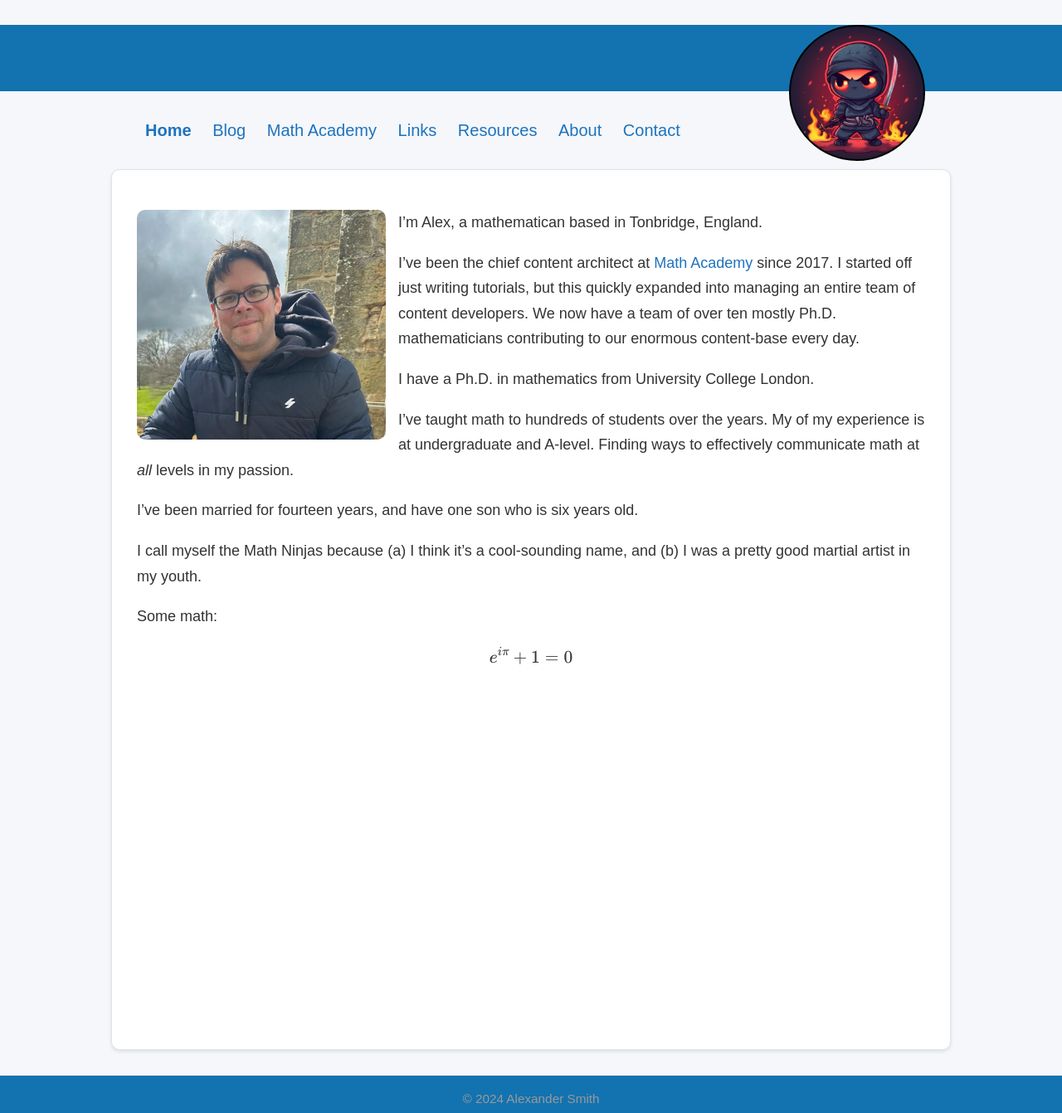
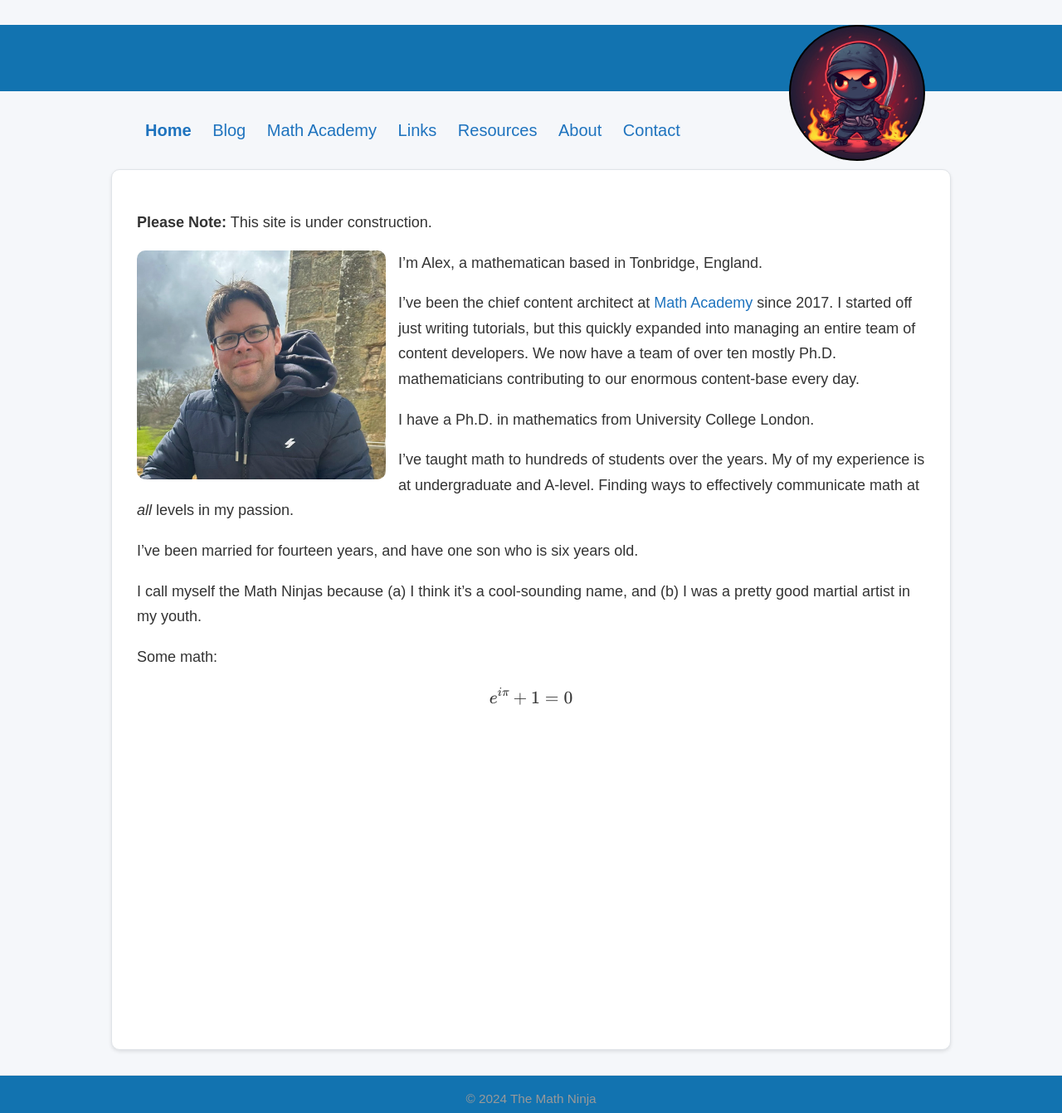
Before and after one commit to MathNinja/mathninja.github.io, a Jekyll site: the page built from index.md, in a window 1280 px wide. Shown: the whole page at 83% size. Built offline with Jekyll 4.4.1, drawn with Linux system fonts in a browser that asks for light colours.

Commit message:
Under construction

```diff
--- a/_layouts/default.html
+++ b/_layouts/default.html
@@ -38,7 +38,7 @@
 
   <footer>
 
-  	© 2024 Alexander Smith
+  	© 2024 The Math Ninja
 
   </footer>
 
--- a/index.md
+++ b/index.md
@@ -3,6 +3,8 @@ layout: default
 title: Home
 theme: minima
 ---
+
+**Please Note:** This site is under construction.
 
 <img class="float-image-left" src="assets/images/profile.jpg" width = "300px">
 
```
